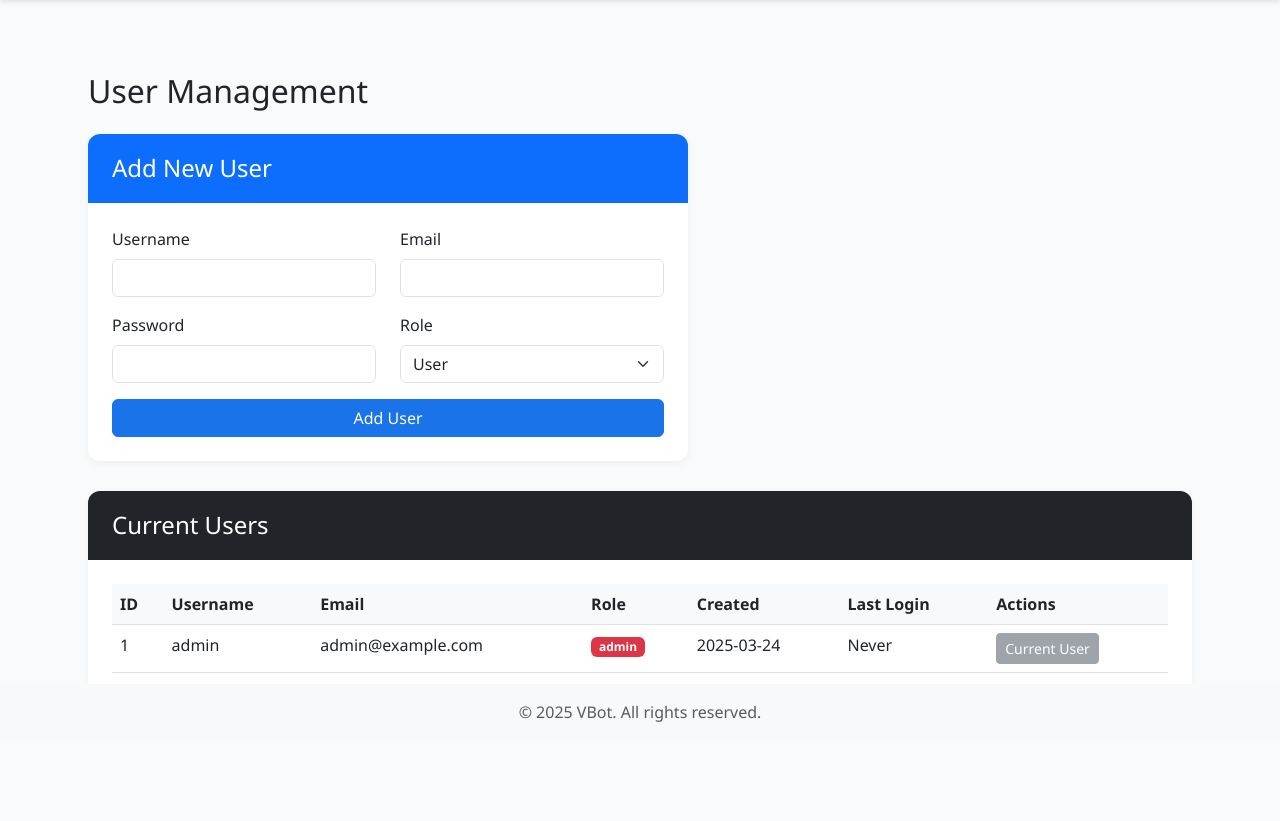
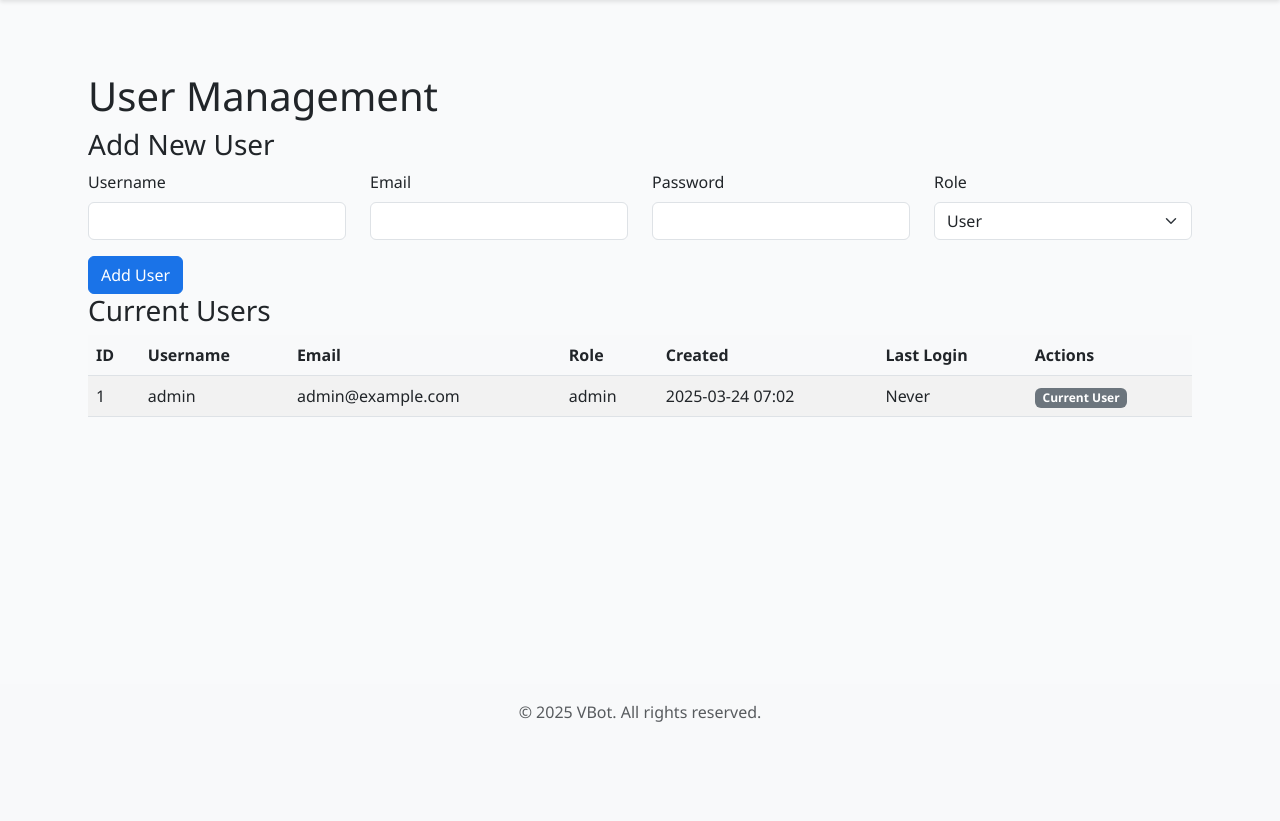
Before and after one commit to F-e-u-e-r/VBot, a Flask app: page /admin/users in a window 1280 px wide. Shown: the part 60-881 px from the top of the page. After the commit the page ends 782 px from the top, so only its background shows below. Run offline with Flask 3, Linux system fonts and the light colour scheme; a user stored in the database is signed in; some libraries are stand-ins or nearby versions.

Commit message:
Add admin user management template

```diff
--- a/templates/admin_users.html
+++ b/templates/admin_users.html
@@ -1,52 +1,48 @@
-{% extends 'base.html' %}
+{% extends "base.html" %}
 
-{% block title %}Admin - User Management{% endblock %}
+{% block title %}User Management{% endblock %}
 
-{% block extra_css %}
+{% block styles %}
+{{ super() }}
 <style>
     .user-table {
         margin-top: 20px;
     }
-    .action-buttons {
+    .add-user-form {
+        margin-bottom: 30px;
+        background-color: #f8f9fa;
+        padding: 20px;
+        border-radius: 5px;
+    }
+    .user-actions {
         white-space: nowrap;
-    }
-    .add-user-form {
-        max-width: 600px;
-        margin-bottom: 30px;
     }
 </style>
 {% endblock %}
 
 {% block content %}
-<div class="container py-4">
-    <h2 class="mb-4">User Management</h2>
+<div class="container mt-4">
+    <h1>User Management</h1>
 
-    <!-- Add User Form -->
-    <div class="card add-user-form">
-        <div class="card-header bg-primary text-white">
-            <h4 class="mb-0">Add New User</h4>
-        </div>
-        <div class="card-body">
-            <form method="POST" action="{{ url_for('admin_add_user') }}">
-                <input type="hidden" name="csrf_token" value="{{ csrf_token() }}"/>
-
-                <div class="row mb-3">
-                    <div class="col-md-6">
+    <!-- Add user form -->
+    <div class="add-user-form">
+        <h3>Add New User</h3>
+        <form action="{{ url_for('admin_add_user') }}" method="post">
+            <input type="hidden" name="csrf_token" value="{{ csrf_token() }}">
+            <div class="row">
+                <div class="col-md-3 mb-3">
                     <label for="username" class="form-label">Username</label>
                     <input type="text" class="form-control" id="username" name="username" required>
                 </div>
-                    <div class="col-md-6">
+                <div class="col-md-3 mb-3">
                     <label for="email" class="form-label">Email</label>
                     <input type="email" class="form-control" id="email" name="email" required>
                 </div>
-                </div>
-
-                <div class="row mb-3">
-                    <div class="col-md-6">
+                <div class="col-md-3 mb-3">
                     <label for="password" class="form-label">Password</label>
                     <input type="password" class="form-control" id="password" name="password" required>
                 </div>
-                    <div class="col-md-6">
+                <div class="col-md-3 mb-3">
                     <label for="role" class="form-label">Role</label>
                     <select class="form-select" id="role" name="role">
                         <option value="user">User</option>
@@ -54,22 +50,15 @@
                     </select>
                 </div>
             </div>
-
-                <div class="d-grid">
             <button type="submit" class="btn btn-primary">Add User</button>
-                </div>
         </form>
     </div>
-    </div>
 
-    <!-- Users Table -->
-    <div class="card user-table">
-        <div class="card-header bg-dark text-white">
-            <h4 class="mb-0">Current Users</h4>
-        </div>
-        <div class="card-body">
+    <!-- Users table -->
+    <div class="user-table">
+        <h3>Current Users</h3>
         <div class="table-responsive">
-                <table class="table table-hover">
+            <table class="table table-striped table-hover">
                 <thead>
                     <tr>
                         <th>ID</th>
@@ -87,17 +76,17 @@
                         <td>{{ user.id }}</td>
                         <td>{{ user.username }}</td>
                         <td>{{ user.email }}</td>
-                            <td><span class="badge bg-{% if user.role == 'admin' %}danger{% else %}primary{% endif %}">{{ user.role }}</span></td>
-                            <td>{{ user.created_at.strftime('%Y-%m-%d') }}</td>
+                        <td>{{ user.role }}</td>
+                        <td>{{ user.created_at.strftime('%Y-%m-%d %H:%M') if user.created_at else 'N/A' }}</td>
                         <td>{{ user.last_login.strftime('%Y-%m-%d %H:%M') if user.last_login else 'Never' }}</td>
-                            <td class="action-buttons">
-                                {% if user.username != current_user.username %}
-                                <form method="POST" action="{{ url_for('admin_remove_user', user_id=user.id) }}" class="d-inline">
-                                    <input type="hidden" name="csrf_token" value="{{ csrf_token() }}"/>
-                                    <button type="submit" class="btn btn-sm btn-danger" onclick="return confirm('Are you sure you want to remove this user?')">Remove</button>
+                        <td class="user-actions">
+                            {% if current_user.id != user.id %}
+                            <form action="{{ url_for('admin_remove_user', user_id=user.id) }}" method="post" class="d-inline" onsubmit="return confirm('Are you sure you want to remove user {{ user.username }}?');">
+                                <input type="hidden" name="csrf_token" value="{{ csrf_token() }}">
+                                <button type="submit" class="btn btn-sm btn-danger">Remove</button>
                             </form>
                             {% else %}
-                                <button class="btn btn-sm btn-secondary" disabled>Current User</button>
+                            <span class="badge bg-secondary">Current User</span>
                             {% endif %}
                         </td>
                     </tr>
@@ -107,11 +96,11 @@
         </div>
     </div>
 </div>
-</div>
 {% endblock %}
 
-{% block extra_js %}
+{% block scripts %}
+{{ super() }}
 <script>
-    // Add any JavaScript for the admin page here
+    // Add any JavaScript needed for the admin page here
 </script>
 {% endblock %}
```
Lines whose indentation alone changed are shown as unchanged.
